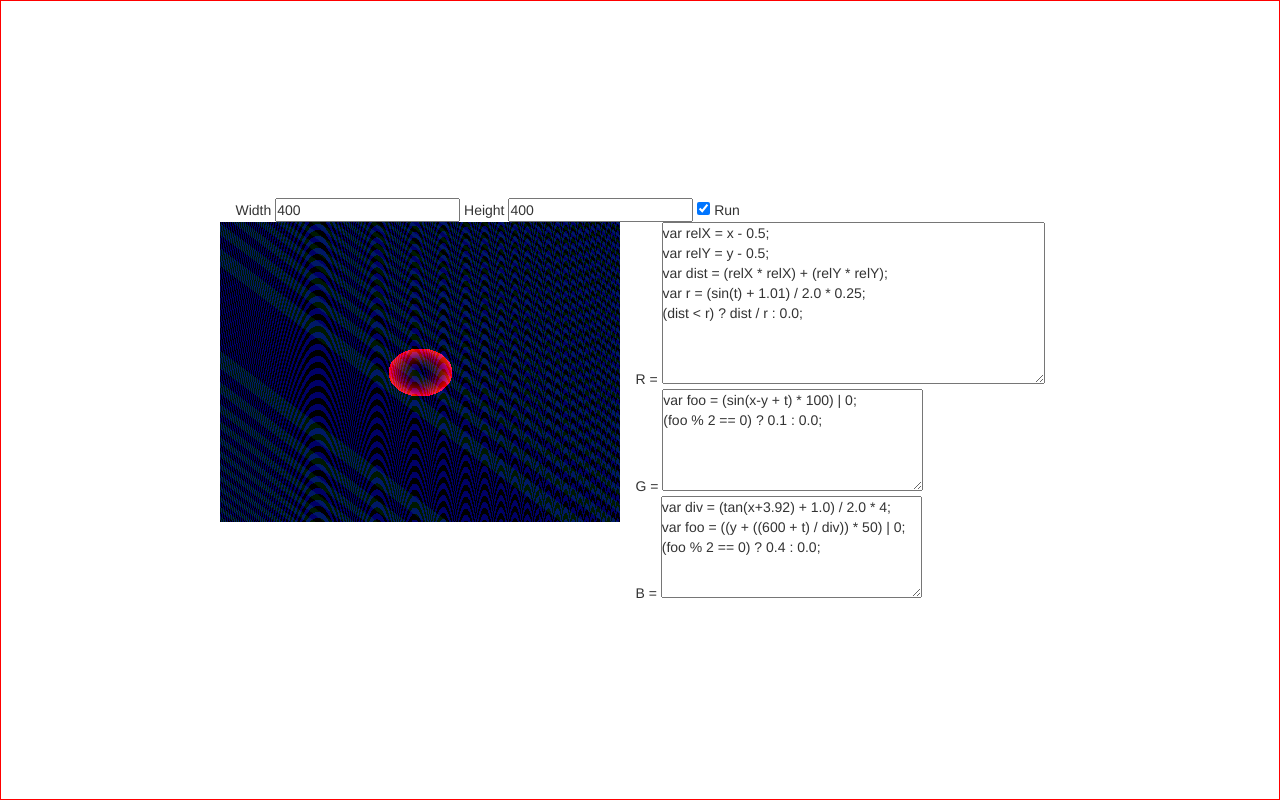
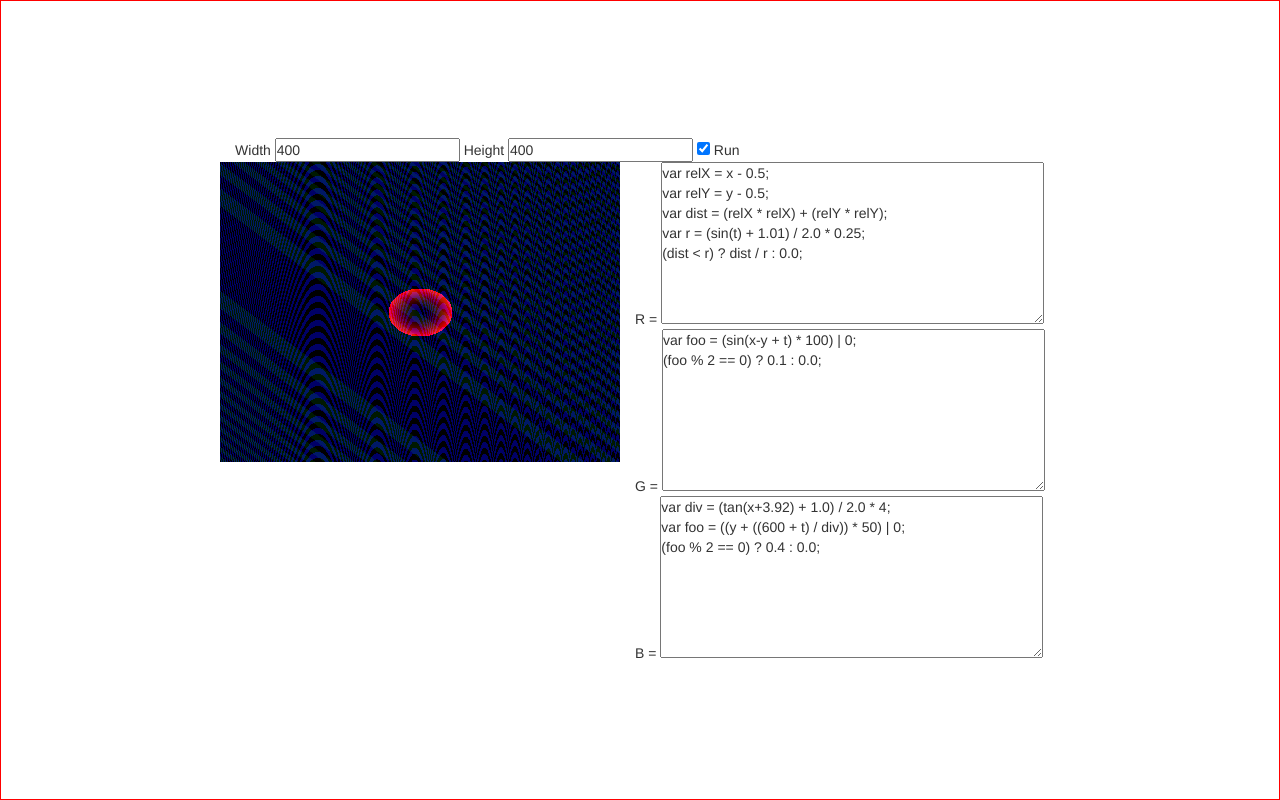
Before and after one commit to Lisoph/RasterPlotter, a plain HTML site: page index.html in a window 1280 px wide. Drawn offline with Linux system fonts and the light colour scheme; animation ran at ten frames a second.

Commit message:
All expression inputs have the same cols & rows

```diff
--- a/index.html
+++ b/index.html
@@ -29,12 +29,12 @@ var r = (sin(t) + 1.01) / 2.0 * 0.25;
 (dist < r) ? dist / r : 0.0;</textarea>
         </div>
         <div>
-          G = <textarea id="in-g-expr" cols="30" rows="5">
+          G = <textarea id="in-g-expr" cols="45" rows="8">
 var foo = (sin(x-y + t) * 100) | 0;
 (foo % 2 == 0) ? 0.1 : 0.0;</textarea>
         </div>
         <div>
-          B = <textarea id="in-b-expr" cols="30" rows="5">
+          B = <textarea id="in-b-expr" cols="45" rows="8">
 var div = (tan(x+3.92) + 1.0) / 2.0 * 4;
 var foo = ((y + ((600 + t) / div)) * 50) | 0;
 (foo % 2 == 0) ? 0.4 : 0.0;</textarea>
```
